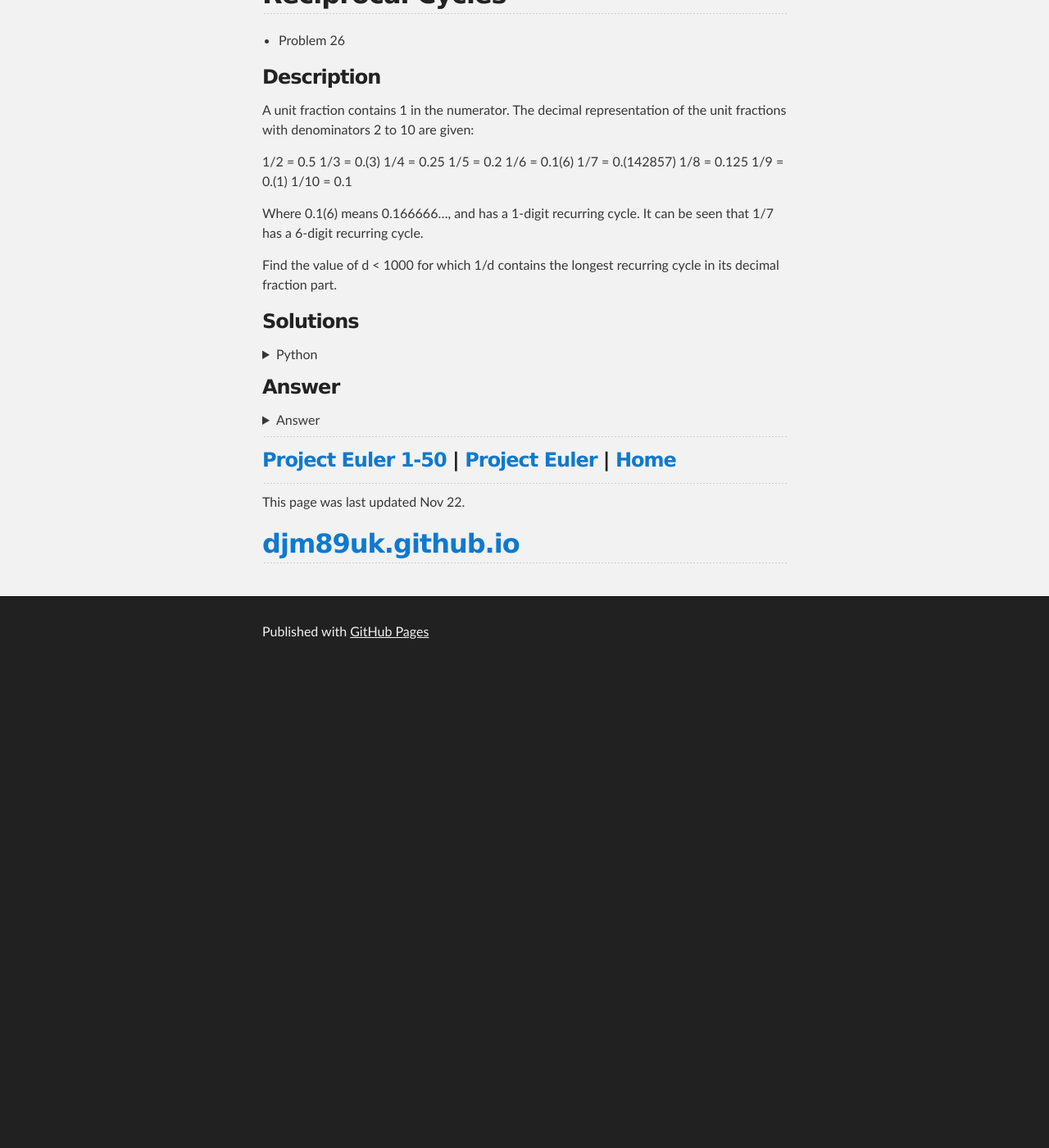
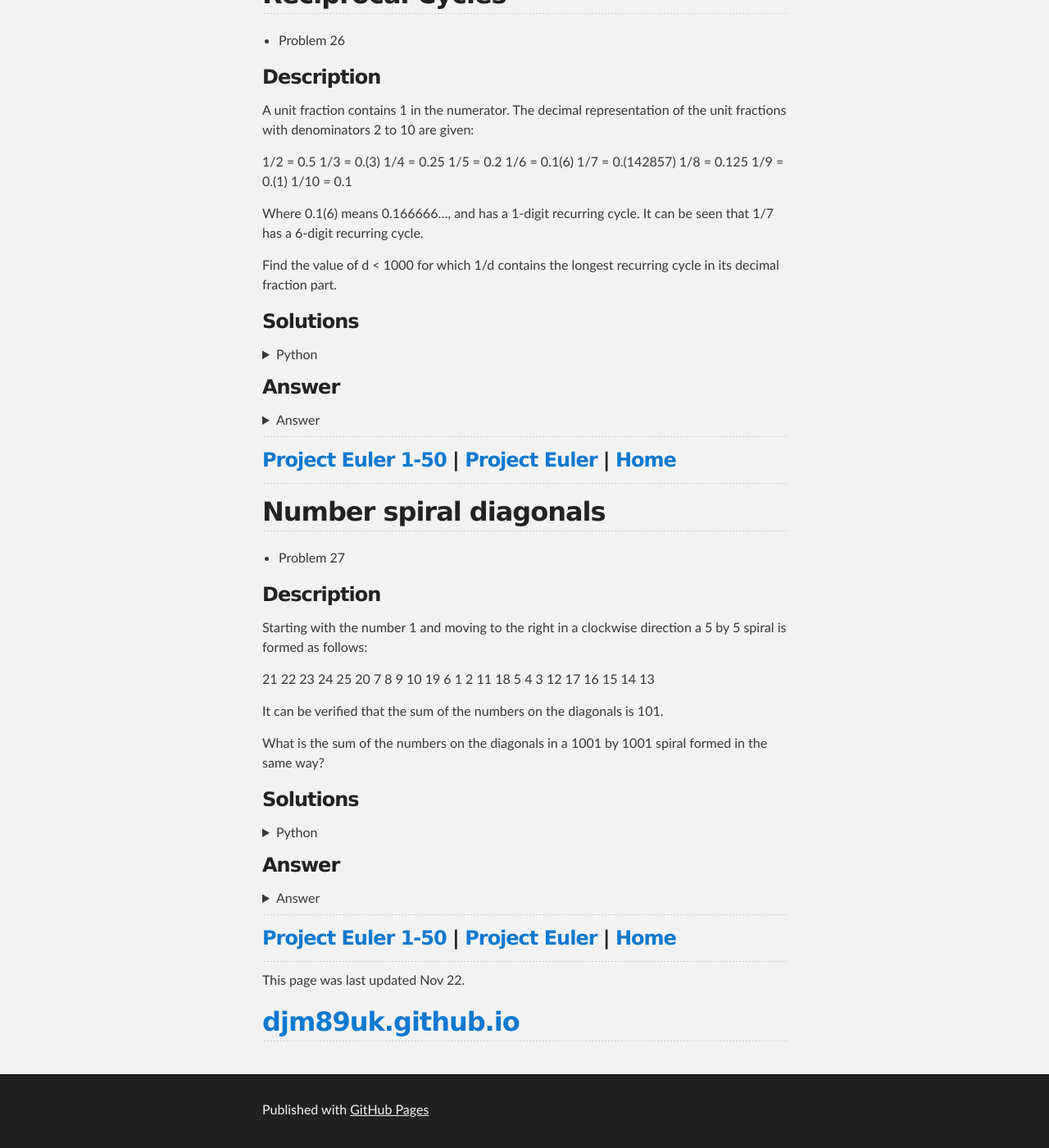
Before and after one commit to djm89uk/djm89uk.github.io, a Jekyll site: the page built from euler_1.md, in a window 1280 px wide and 1400 px high, scrolled down 19653 px. Shown: the whole window at 82% size. Built offline with Jekyll 4.4.1, drawn with Linux system fonts in a browser that asks for light colours; our own code applies the rules of GitHub Pages for plain Markdown files; before the commit the page ends 20470 px from its top, so only the background shows below that.

Commit message:
Update euler_1.md

```diff
--- a/euler_1.md
+++ b/euler_1.md
@@ -32,7 +32,7 @@ These are the first 50 challenges from the site.
 24. [Lexicographic permutations](#lexicographic-permutations) 🗸
 25. [1000-digit Fibonacci number](#1000-digit-fibonacci-number) 🗸
 26. [Reciprocal cycles](#reciprocal-cycles) 🗸
-27. [Quadratic primes](#quadratic-primes)
+27. [Quadratic primes](#quadratic-primes) 🗸
 28. [Number spiral diagonals](#number-spiral-diagonals)
 29. [Distinct powers](#distinct-powers)
 30. [Digit fifth powers](#digit-fifth-powers)
@@ -2302,6 +2302,79 @@ execution time = 0.011209487915039062 seconds.
 
 ---
 
+## Number spiral diagonals
+
+- Problem 27
+
+### Description
+
+
+
+Starting with the number 1 and moving to the right in a clockwise direction a 5 by 5 spiral is formed as follows:
+
+21 22 23 24 25
+20  7  8  9 10
+19  6  1  2 11
+18  5  4  3 12
+17 16 15 14 13
+
+It can be verified that the sum of the numbers on the diagonals is 101.
+
+What is the sum of the numbers on the diagonals in a 1001 by 1001 spiral formed in the same way?
+
+### Solutions
+
+<details>
+
+<summary markdown="span">Python</summary>
+
+A simple python code to solve:
+
+~~~py
+import time
+
+t0 = time.time()
+T = 1
+
+for i in range(3,1002,2):
+    T += 4*i**2 - 6*i + 6
+t1 = time.time()
+ans = T
+
+print("Number spiral diagonals, Project Euler Problem 27")
+print("Answer = {}".format(ans))
+print("execution time = {} seconds.".format(t1-t0))
+~~~
+
+This provides the answer in 0.1 milliseconds:
+
+~~~
+Number spiral diagonals, Project Euler Problem 27
+Answer = 669171001
+execution time = 0.0001323223114013672 seconds.
+~~~
+
+</details>
+
+
+### Answer
+
+<details>
+
+<summary markdown="span">Answer</summary>
+
+~~~
+669171001
+~~~
+
+</details>
+
+---
+
+### [Project Euler 1-50](#contents) | [Project Euler](./euler.md) | [Home](./index.md)
+
+---
+
 This page was last updated Nov 22.
 
 ## [djm89uk.github.io](https://djm89uk.github.io)
```
